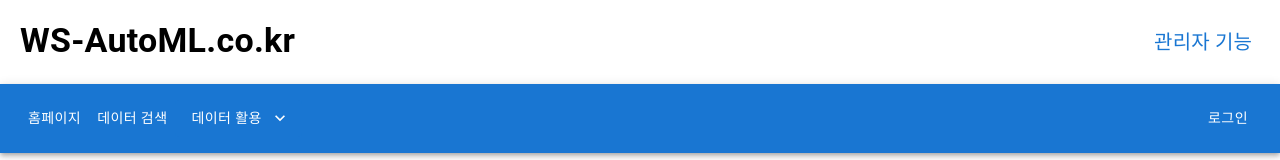
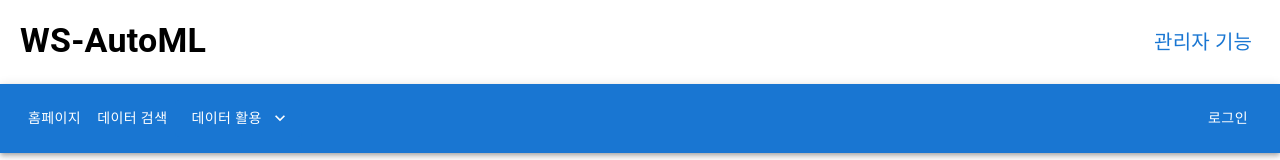
Before and after one commit to ClustProject/WSAutoMLMainWeb, a React (Create React App) app in the folder app/user-web/: page /search in a window 1280 px wide. Shown: the top 160 px of the page. Built offline with nearby package versions, Linux system fonts and the light colour scheme.

Commit message:
feat: 헤더 제목 변경 #270
`ws-automl.co.kr` -> `ws-automl`

```diff
--- a/app/user-web/src/components/presentational/global/header/MainLogo.jsx
+++ b/app/user-web/src/components/presentational/global/header/MainLogo.jsx
@@ -9,7 +9,7 @@ export default function MainLogo() {
       margin: "20px",
       flexGrow: 1
     }}>
-      WS-AutoML.co.kr
+      WS-AutoML
     </Typography>
   );
 }
```
